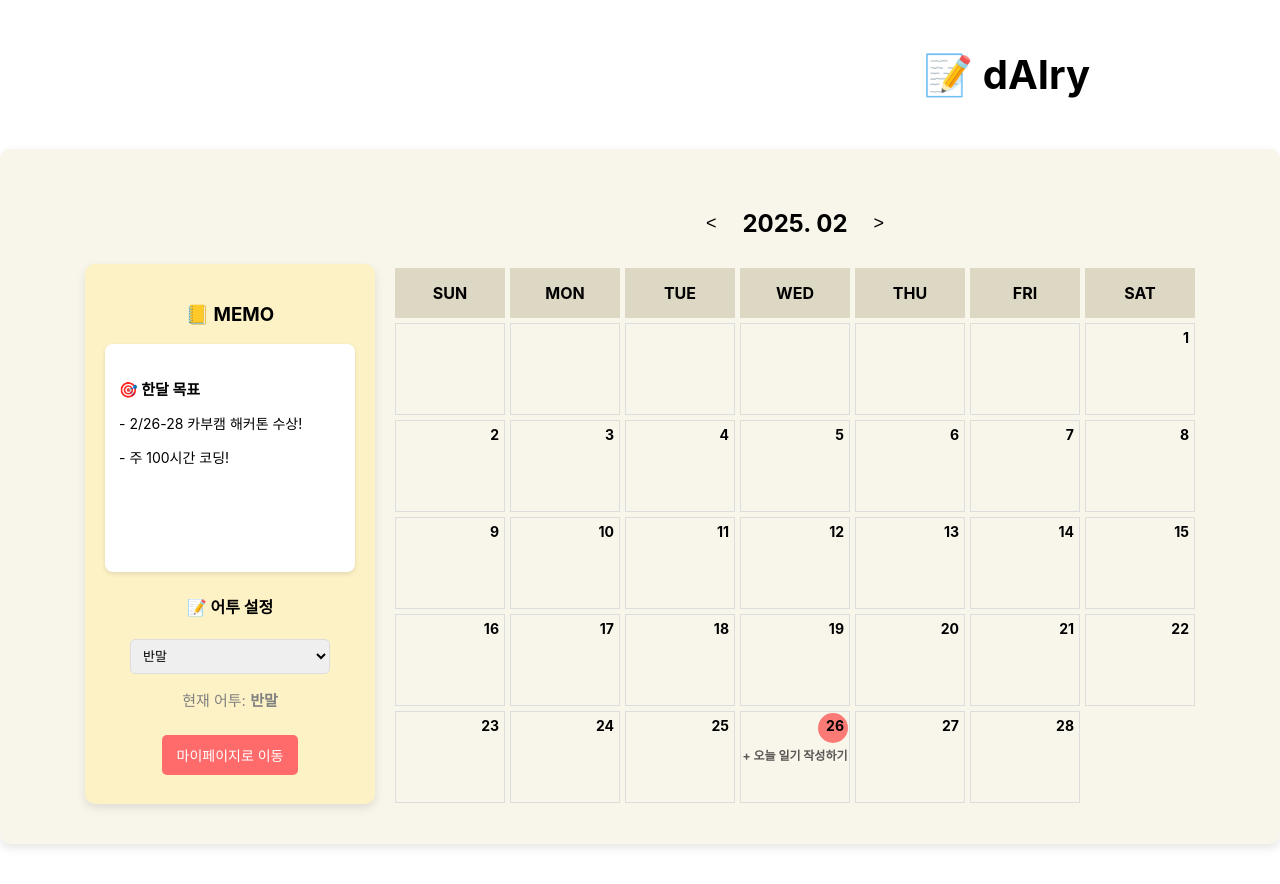
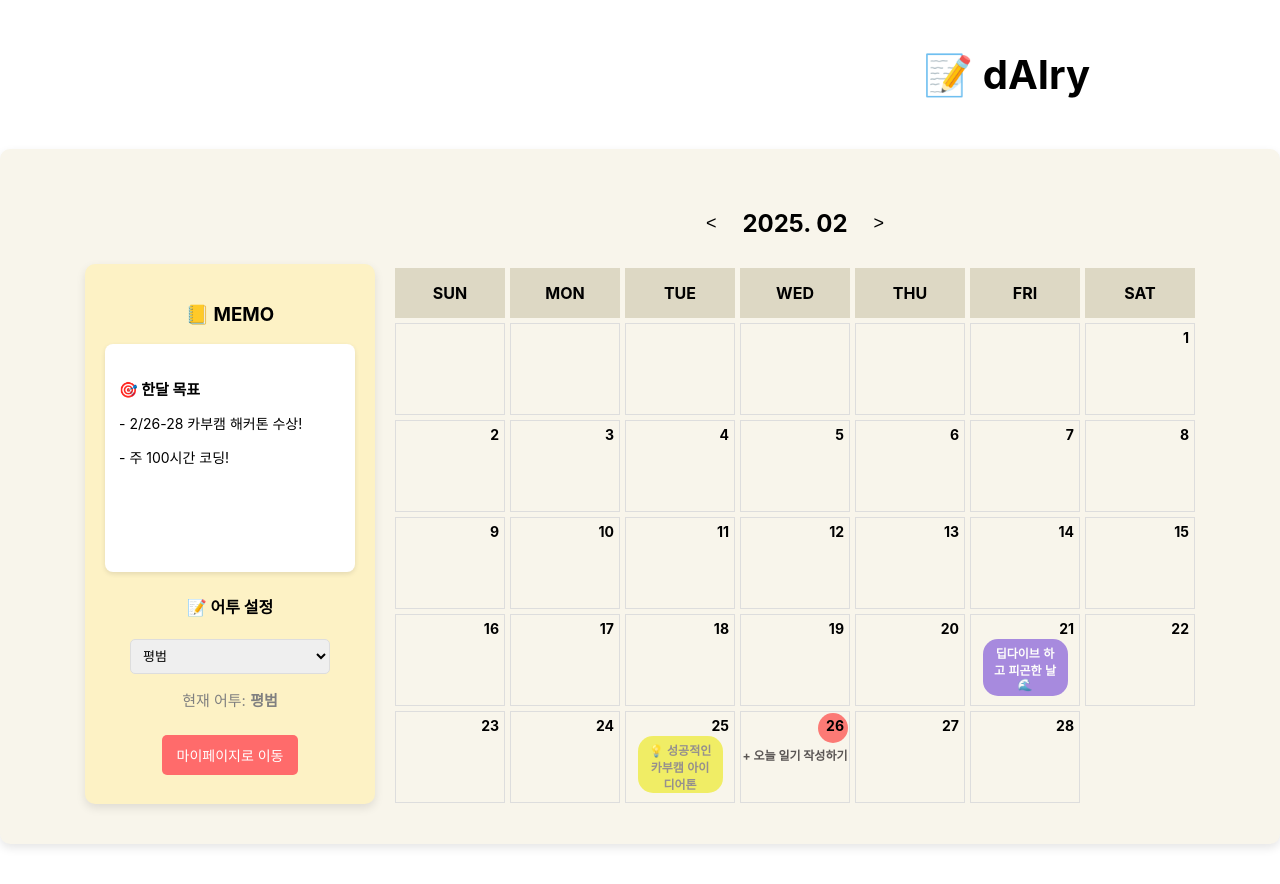
Before and after one commit to dairy-hackerton/dairy-hackerton-fe, a React (Create React App) app in the folder dairy-fe/: page / in a window 1280 px wide. Built offline with nearby package versions, Linux system fonts and the light colour scheme; no server answers.

Commit message:
refactor: 선택가능 어투 수정

```diff
--- a/dairy-fe/src/components/Calendar.js
+++ b/dairy-fe/src/components/Calendar.js
@@ -14,17 +14,17 @@ const Calendar = () => {
   const [isReadModalOpen, setIsReadModalOpen] = useState(false); // 모달 상태
   const [selectedDiary, setSelectedDiary] = useState(null); // 선택된 일기 데이터
   const [diaryEntries, setDiaryEntries] = useState([
-    // TODO: 더미 데이터 삭제
-    // {
-    //   "date" : 21,
-    //   "summary" : "딥다이브 하고 피곤한 날 🌊 ",
-    //   "mood" : "피곤"
-    // },
-    // {
-    //   "date" : 25,
-    //   "summary" : "💡 성공적인 카부캠 아이디어톤",
-    //   "mood" : "기쁨"
-    // }
+    //TODO: 더미 데이터 삭제
+    {
+      "date" : 21,
+      "summary" : "딥다이브 하고 피곤한 날 🌊 ",
+      "mood" : "피곤"
+    },
+    {
+      "date" : 25,
+      "summary" : "💡 성공적인 카부캠 아이디어톤",
+      "mood" : "기쁨"
+    }
   ]); // 월별 일기 메타데이터 리스트 저장
 
 
@@ -41,7 +41,7 @@ const Calendar = () => {
   // MemoPad의 데이터 상태 (Calendar에서 관리)
   const [memoData, setMemoData] = useState({
     goal: "", // 오늘의 목표
-    tone: "반말" // 선택된 어투
+    tone: "평범" // 선택된 어투
   });
 
   // MemoPad에서 데이터를 전달받는 함수
@@ -55,11 +55,11 @@ const Calendar = () => {
 
   // 컴포넌트가 처음 렌더링될 때 백엔드에서 특정 연도와 월의 데이터 가져오기
   useEffect(() => {
-    const fetchDiaryEntries = async () => {
-      const data = await getDiaryEntries(year, month); // ✅ year, month 전달
-      setDiaryEntries(data);
-    };
-    fetchDiaryEntries();
+    // const fetchDiaryEntries = async () => {
+    //   const data = await getDiaryEntries(year, month); // ✅ year, month 전달
+    //   setDiaryEntries(data);
+    // };
+    // fetchDiaryEntries();
   }, [year, month]);
 
   // 오늘 날짜 가져오기
@@ -95,18 +95,16 @@ const Calendar = () => {
     if (!diaryEntry) return;
 
     try {
-      const detailData = await getDiaryDetail(year, month + 1, day);
+      //const detailData = await getDiaryDetail(year, month + 1, day);
 
       // TODO: 더미 데이터 삭제
-      // const detailData = {
-      //   "message" : "detail_diary_success",
-      //   "diaryKo" : "오늘의 하루 로그 ㄱㄱ 📝✨\n\n아침에 9시에 일어났음! ⏰ 눈뜨자마자 바로 '오늘 하루 힘내자!'라고 스스로 다짐함. 벌떡 일어나서 아침 흡입 완료 🍚🥢 밥에 김치, 그리고 미역국까지! 김치는 한국인의 소울푸드 다들 알죠? 괜히 힘이 나는 기분~(불끈)\n\n운동도 하고 공부도 했슴다! (운동머신 + 공부천재 = 나) 💪📚 오늘도 뇌에 한 스푼의 근육을 더했음. 끝내주게 열일했음욤. 🕺\n\n그리고 내가 사랑하는 친구 그레이랑 비키 만나서 수다 삼매경 돌입! 🎤 음료 대신 술 한 잔씩 하면서 서로의 TMI 공유... 이거시 행복? ㅋㅋㅋㅋㅋ 🍻 (아니 술이 본체 아님, 절대 아직 순수함 유지중임!)\n\n오늘 하루 화이팅했음! 다들 굿나잇 ✌😴🌙",
-      //   "diaryEn" : "영어로 번영된 내용",
-      //   "diaryJa" : "일본어로 번역된 내용",
-      //   "diaryCh" : "중국어로 번역된 내용",
-      //   "diaryLa" : "라틴어로 번역된 내용",
-      //   "summary" : "요약~~"
-      // }
+      const detailData = {"diaryKo":"오늘 하루 시작하난 좋은 기분으로 햄껏 일어나쌌주! ⛅️ 아침엔 9시에 딱 벌떡 일어나서 밥이랑 김치에 미역국까지 맛나게 먹었어. 🍚🥢 오늘 하루 힘내자고 맘먹었주! 운동도 빡세게 하고 💪 공부도 착실하게 했주. 🤓 그레이랑 비키도 만나서 술 한잔하맨 좋았으쿠라. 🍻 친구들 덕분에 하루가 더 즐거웠주! 오늘 하루 참 잘 보낸 거 같주. 😊 내일도 좋은 하루 되게 만들어보게마! 🌟",
+        "diaryEn":"I started my day with a great mood and got up with zest! ⛅️ I woke up exactly at 9 AM and had a delicious breakfast with rice, kimchi, and seaweed soup. 🍚🥢 I was determined to make the most of the day! I worked out hard 💪 and studied diligently too. 🤓 Meeting up with Gray and Vicky for a drink was really nice. 🍻 Thanks to my friends, the day was even more enjoyable! I feel like I spent the day well. 😊 I'll try to make tomorrow a great day too! 🌟",
+        "diaryJa":"今日は気持ちよく一日を始められたよ！⛅️ 朝は9時にすっきりと起きて、ご飯とキムチ、それにわかめスープまで美味しく食べたよ。🍚🥢 今日一日頑張ろうって決めたんだ！運動も激しくして 💪 勉強もしっかりとやったよ。🤓 グレイとビッキーにも会って一杯飲んで楽しかったし。🍻 友達のおかげで一日がもっと楽しかったよ！今日は本当にいい一日を過ごせたみたい。😊 明日も良い一日にしよう！🌟",
+        "diaryCh":"今天一天以愉快的心情开始，充满活力地起床了！⛅️ 早上九点准时起床，吃了饭、泡菜和美味的海带汤。🍚🥢 我决定要努力过好今天！不仅认真锻炼了💪，还认真学习了。🤓 跟灰和比基见面喝了一杯酒，也很开心。🍻 多亏了朋友们，今天一天更加愉快！觉得今天真是过得很好。😊 明天也要努力过得愉快！🌟",
+        "diaryLa":"Hodie diem bonum sentiens excitavi! ⛅️ Mane hora nona exacta surrexi et comedi oryza cum kimchi et ius algarum ad libitum. 🍚🥢 Hodie diem fortiter agere decrevi! Exercitium strenue feci 💪 et studium diligenter perfeci. 🤓 Cum Grey et Vicky conveni et potum cepi, quod erat iucundum. 🍻 Amicorum gratia dies iucundior fuit! Mihi videtur hodie bene actum esse. 😊 Cras quoque bene agentem diem faciam! 🌟",
+        "diary_summary":"좋은 하루 보냈어!"
+      }
 
       if (detailData) {
         setSelectedDiary({
--- a/dairy-fe/src/components/MemoPad.js
+++ b/dairy-fe/src/components/MemoPad.js
@@ -4,7 +4,7 @@ import { useNavigate } from "react-router-dom"; // 마이페이지 이동용
 
 const MemoPad = ({ onDataChange }) => {
   const [goal, setGoal] = useState("2/26-28 카부캠 해커톤 수상!"); // 할 일 / 목표
-  const [tone, setTone] = useState("반말"); // 어투 설정
+  const [tone, setTone] = useState("평범"); // 어투 설정
   const navigate = useNavigate(); // 마이페이지 이동
 
   // ✅ 목표 변경 시 Calendar에 전달
@@ -36,9 +36,13 @@ const MemoPad = ({ onDataChange }) => {
       <div className="tone">
         <h4>📝 어투 설정</h4>
         <select value={tone} onChange={handleToneChange}>
-          <option value="반말">반말</option>
-          <option value="존댓말">존댓말</option>
-          <option value="문어체">문어체</option>
+          <option value="평범">평범</option>
+          <option value="MZ 세대">MZ 세대</option>
+          <option value="사극">사극</option>
+          <option value="직장인">직장인</option>
+          <option value="공주">공주</option>
+          <option value="사춘기 중학생">사춘기 중학생</option>
+          <option value="제주도 사투리">제주도 사투리</option>
         </select>
         <p>현재 어투: <strong>{tone}</strong></p>
       </div>
```
